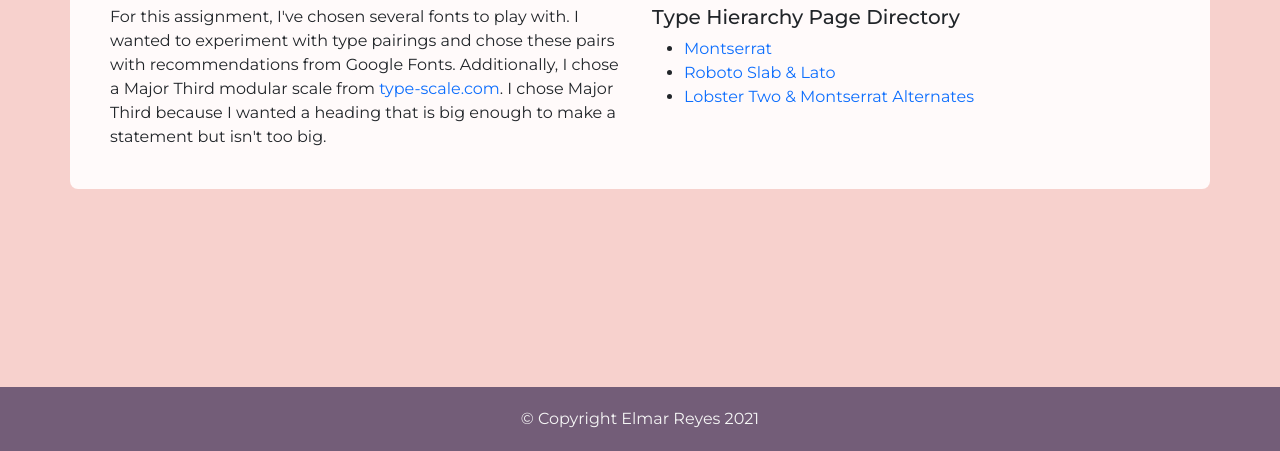
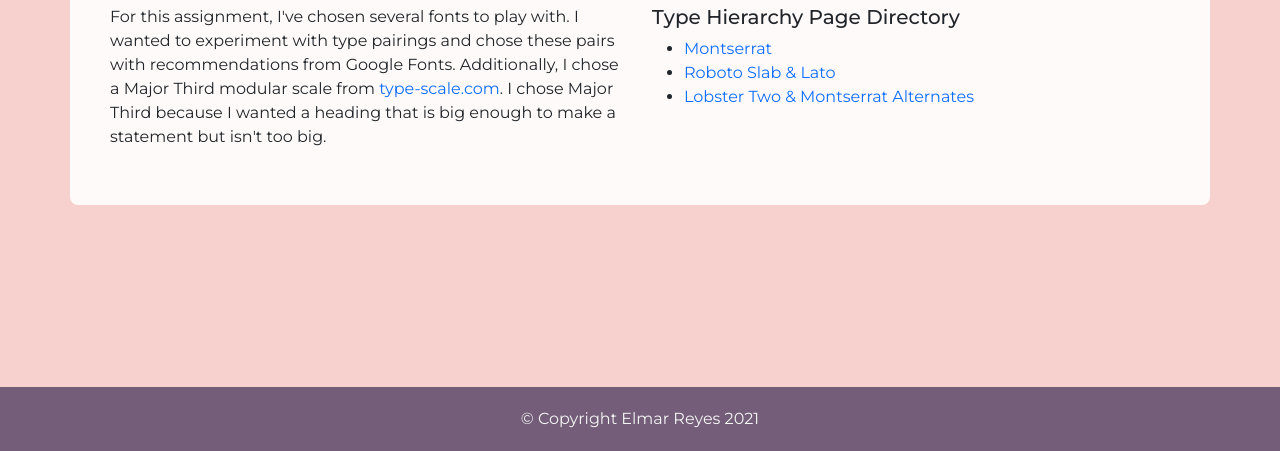
Before and after one commit to evbreyes/evbreyes.github.io, a plain HTML site: page hci472/type-hierarchy/index.html in a window 1280 px wide. Shown: the part 349-800 px from the top of the page. Drawn offline with nearby package versions, Linux system fonts and the light colour scheme.

Commit message:
added padding

```diff
--- a/hci472/type-hierarchy/css/styles.css
+++ b/hci472/type-hierarchy/css/styles.css
@@ -104,6 +104,10 @@ a:hover {
     padding-bottom: 5rem;
 }
 
+.divp {
+    padding-bottom: 1em;
+}
+
 footer {
     background: #735D78;
     color: whitesmoke;
--- a/hci472/type-hierarchy/index.html
+++ b/hci472/type-hierarchy/index.html
@@ -58,7 +58,7 @@
         <h1 class="col-12">HCI 472 Homework</h1>
         <h2 class="col-12">By Elmar Reyes</h2>
         <h3>Typographical Hierarchy</h3>
-        <div class="col-lg-6 col-md-12">
+        <div class="col-lg-6 col-md-12 divp">
             <p>For this assignment, I've chosen several fonts to play with. I wanted to experiment with type pairings and chose these pairs with recommendations from Google Fonts. Additionally, I chose a Major Third modular scale from <a href="https://type-scale.com">type-scale.com</a>. I chose Major Third because I wanted a heading that is big enough to make a statement but isn't too big.</p>
         </div>
         <div class="col-lg-6 col-md-12">
```
